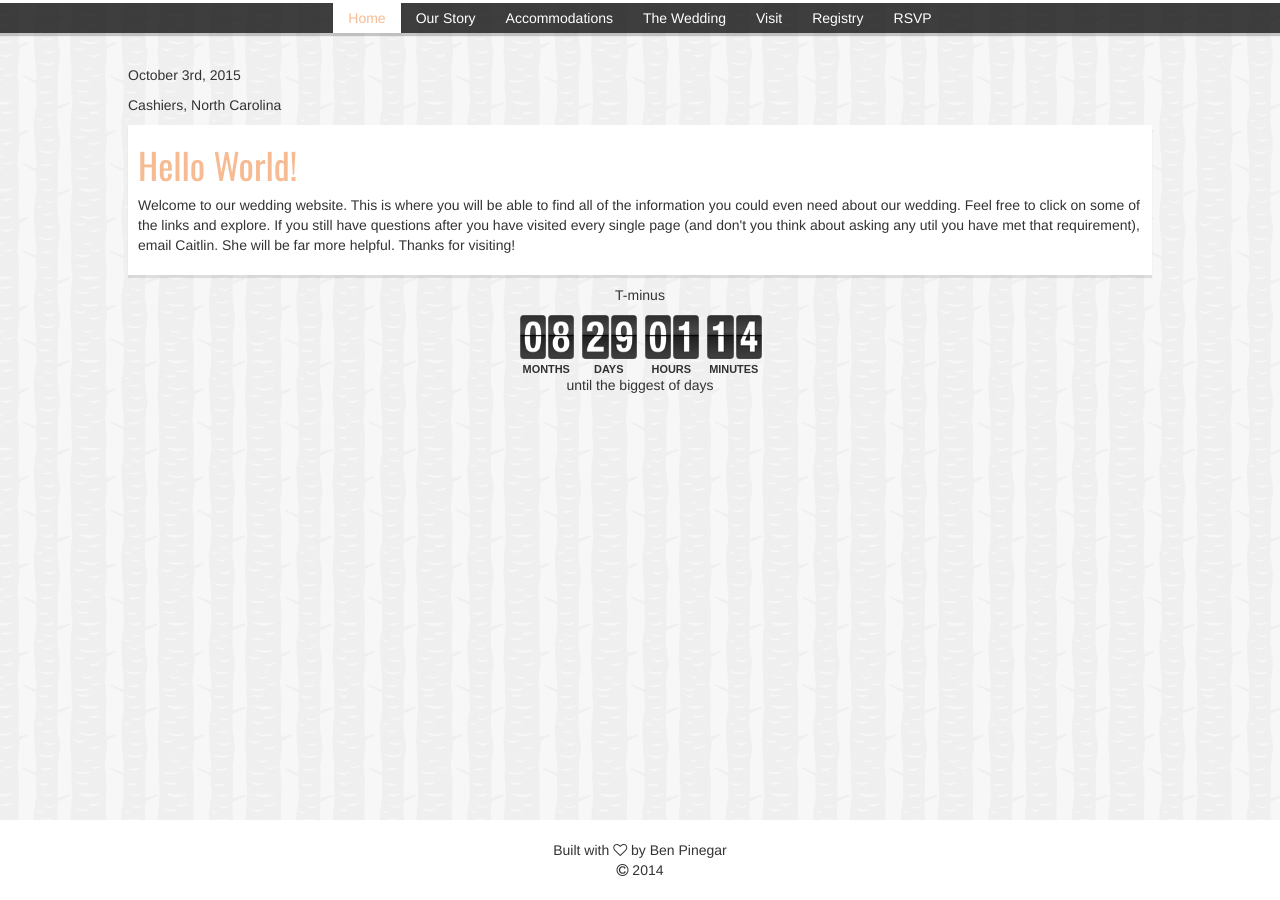
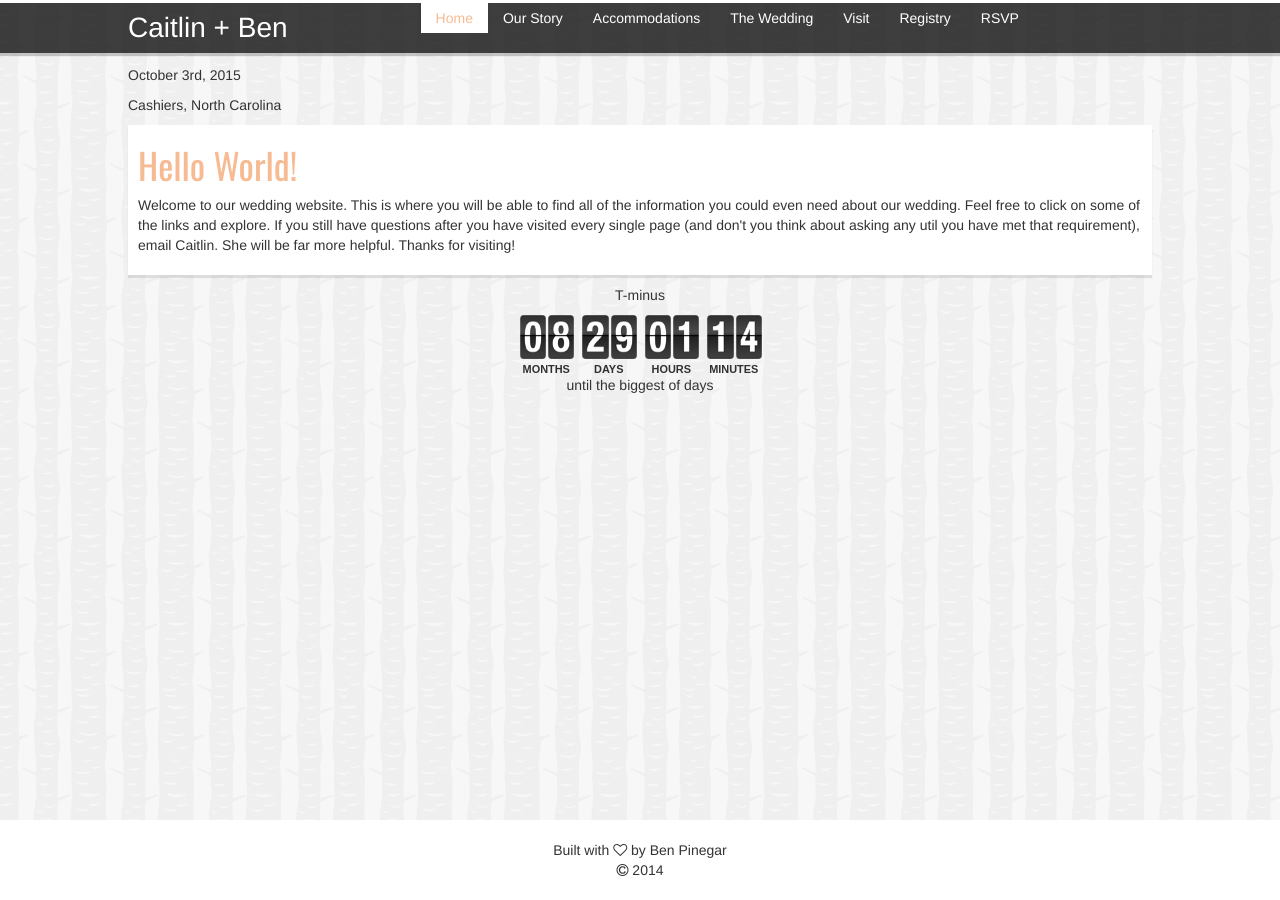
Before and after one commit to bpinegar/bpinegar.github.io, a Jekyll site: the page built from index.html, in a window 1280 px wide. Built offline with Jekyll 4.4.1, drawn with Linux system fonts in a browser that asks for light colours; nearby versions of some CDN libraries.

Commit message:
Update header.html

```diff
--- a/_includes/header.html
+++ b/_includes/header.html
@@ -8,7 +8,7 @@
           <span class="icon-bar"></span>
           <span class="icon-bar"></span>
         </button>
-        <a class="navbar-brand visible-xs" href="{{ site.baseurl }}/">{{ site.title }}</a>
+        <a class="navbar-brand" href="{{ site.baseurl }}/">{{ site.title }}</a>
       </div>
       <div id="navbar" class="collapse navbar-collapse">
         <ul class="nav navbar-nav navbar-center">
```
